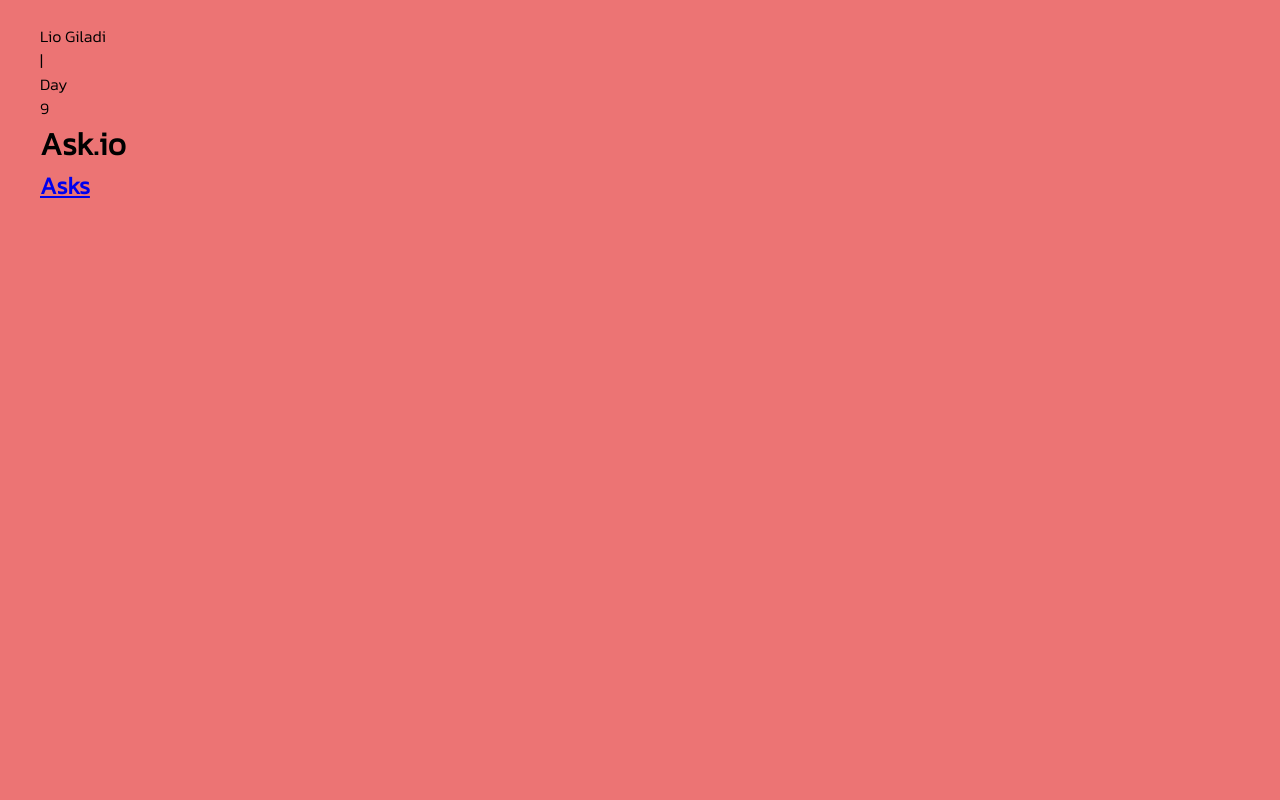
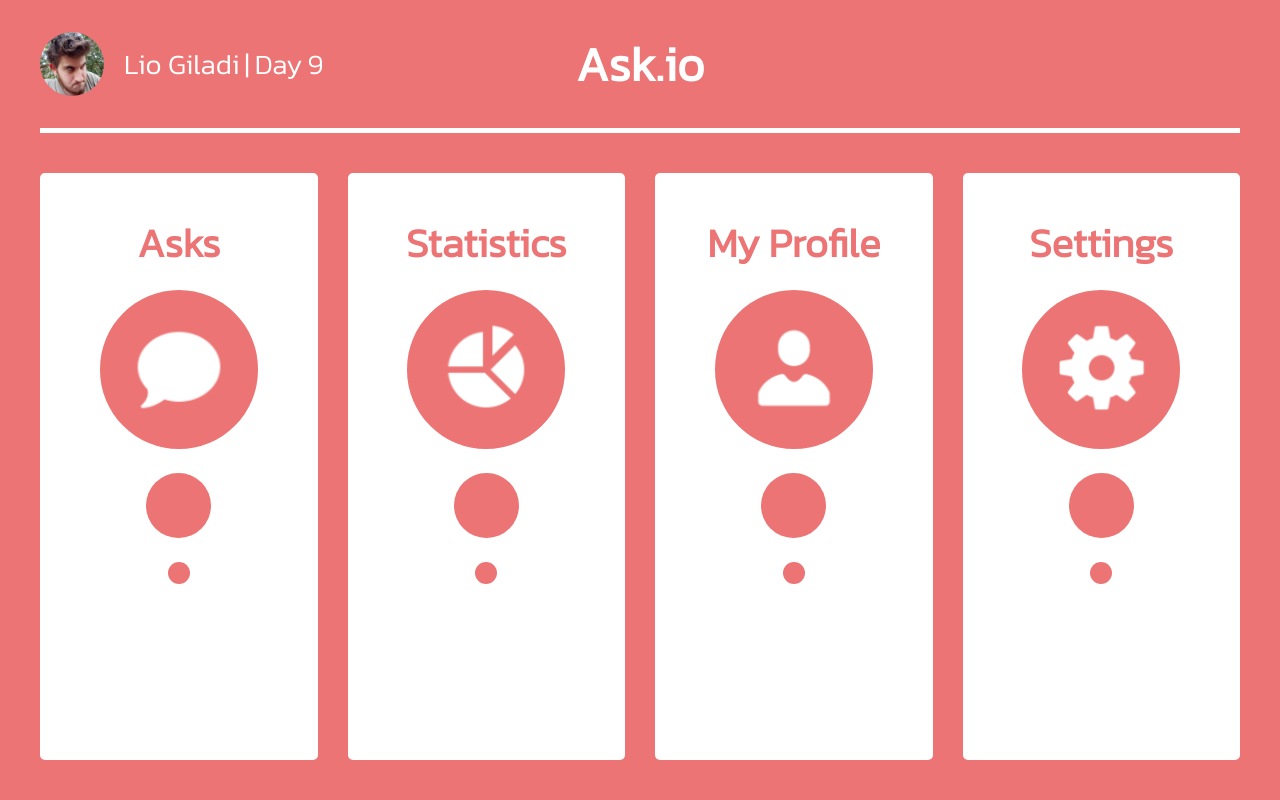
Before and after one commit to zoop-de-loop/ask.io, a Next.js app: page / in a window 1280 px wide. Shown: the top 800 px of the page. Built offline with nearby package versions, Linux system fonts and the light colour scheme.

Commit message:
Add static img, connect style file

```diff
--- a/pages/index.jsx
+++ b/pages/index.jsx
@@ -4,19 +4,20 @@ import MyProfileIcon from "@/components/MyProfileIcon";
 import SettingsIcon from "@/components/SettingsIcon";
 import LinkCard from "@/components/LinkCard";
 import AccountInfo from "@/components/AccountInfo";
+import styles from "@/styles/Home.module.scss";
 
 export default function Home() {
 	return (
 		<>
-			<header>
-				<AccountInfo src='' fullName='Lio Giladi' day='9' />
-				<h1>Ask.io</h1>
+			<header className={styles.header}>
+				<AccountInfo src={"/lio_img.png"} fullName='Lio Giladi' day='9' className={styles.accountInfo} />
+				<h1 className={styles.h1}>Ask.io</h1>
 			</header>
-			<main>
-				<LinkCard name='Asks' icon={<AsksIcon />} />
-				<LinkCard name='Statistics' icon={<StatisticsIcon />} />
-				<LinkCard name='My Profile' icon={<MyProfileIcon />} />
-				<LinkCard name='Settings' icon={<SettingsIcon />} />
+			<main className={styles.main}>
+				<LinkCard name='Asks' icon={<AsksIcon />} className={styles.LinkCard} />
+				<LinkCard name='Statistics' icon={<StatisticsIcon />} className={styles.LinkCard} />
+				<LinkCard name='My Profile' icon={<MyProfileIcon />} className={styles.LinkCard} />
+				<LinkCard name='Settings' icon={<SettingsIcon />} className={styles.LinkCard} />
 			</main>
 		</>
 	);
```
